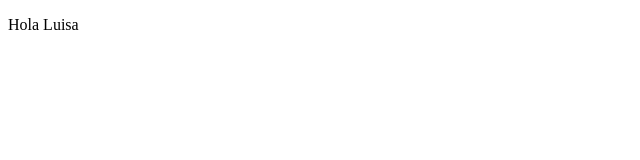
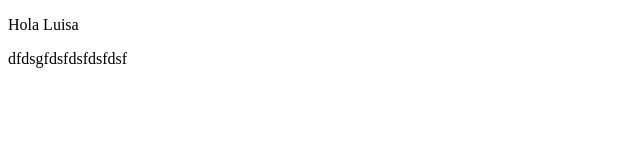
Before and after one commit to Lufal-lab/Blog-Frontend, an Angular app: page / in a window 1280 px wide. Shown: the top 160 px of the page, without its empty margins (0-640 px from the left). Built offline with nearby package versions, Linux system fonts and the light colour scheme.

Commit message:
Cambio ensayo github

```diff
--- a/src/app/app.component.html
+++ b/src/app/app.component.html
@@ -1 +1,2 @@
 <p>Hola Luisa</p>
+<p>dfdsgfdsfdsfdsfdsf</p>
```
